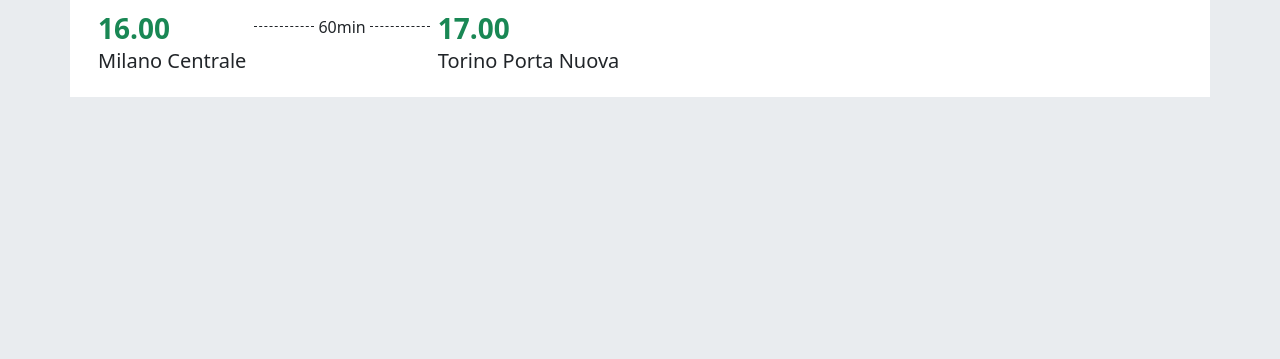
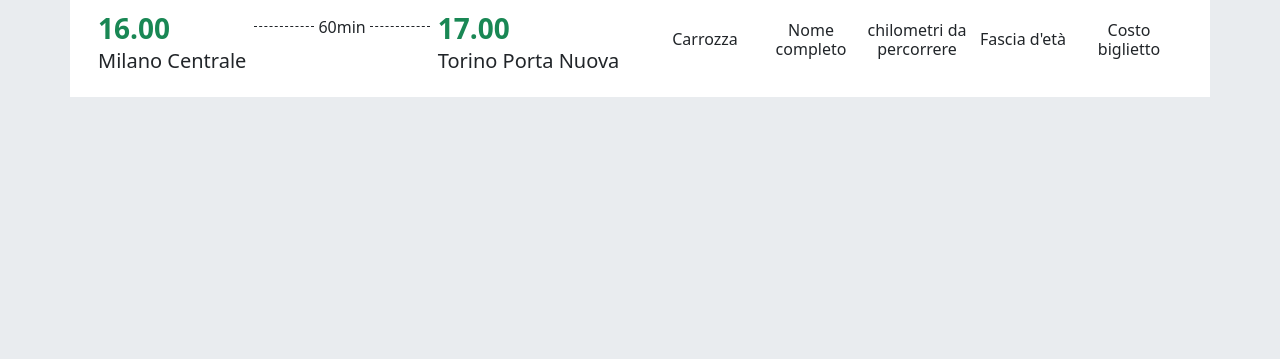
Before and after one commit to Tommaso-Panarotto/js-biglietto-treno-form, a plain HTML site: page index.html in a window 1280 px wide. Shown: the part 441-800 px from the top of the page. Drawn offline with nearby package versions, Linux system fonts and the light colour scheme.

Commit message:
added random wagon

```diff
--- a/css/style.css
+++ b/css/style.css
@@ -37,6 +37,6 @@
 }
 
 #info>div {
-    flex-basis: calc(100% / 4);
+    flex-basis: calc(100% / 5);
     text-align: center;
 }
--- a/index.html
+++ b/index.html
@@ -100,12 +100,28 @@
                     </div>
                 </div>
                 <div id="info" class="flex-wrap d-flex w-50 align-items-center">
+                    <div>
+                        <h6>Carrozza</h6>
+                        <div id="vagon"></div>
+                    </div>
+                    <div>
+                        <h6>Nome completo</h6>
                         <div id="full-name" class="info"></div>
+                    </div>
+                    <div>
+                        <h6>chilometri da percorrere</h6>
                         <div id="kilometres" class="info"></div>
+                    </div>
+                    <div>
+                        <h6>Fascia d'età</h6>
                         <div id="age" class="info"></div>
+                    </div>
+                    <div>
+                        <h6>Costo biglietto</h6>
                         <div class="price" class="info">
                             <h3 id="total-price" class="text-danger info"></h3>
                             <div id="sale" class="info"></div>
+                        </div>
                     </div>
                 </div>
             </div>
--- a/js/form.js
+++ b/js/form.js
@@ -20,6 +20,7 @@
 const userReset = document.getElementById('reset-btn');
 const userForm = document.querySelector('form');
 const userData = document.querySelectorAll('.info');
+const userVagon = document.getElementById('vagon');
 
 //Fase elaboratoria
 userGenerate.addEventListener('click', function () {
@@ -80,6 +81,11 @@
     console.log('il costo del tuo biglietto é: €' + userPrice.toFixed(2));
     resultPrice.innerText = userPrice.toFixed(2) + '€';
 
+    //Vagone
+    const vagon = Math.floor(Math.random() * 9) + 1;
+    userVagon.innerText = vagon;
+
+
 }
 )
 
```
Lines whose indentation alone changed are shown as unchanged.
